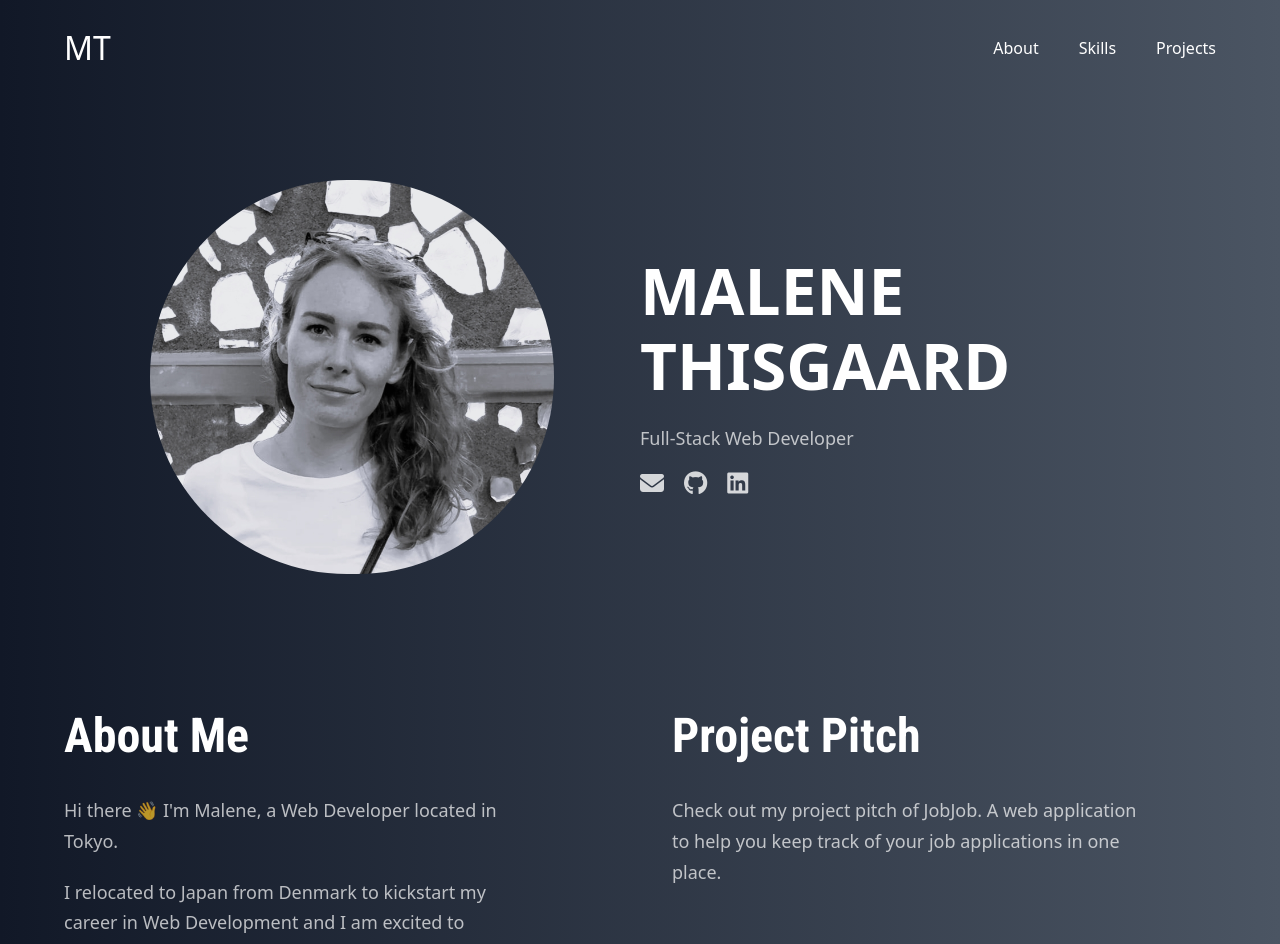
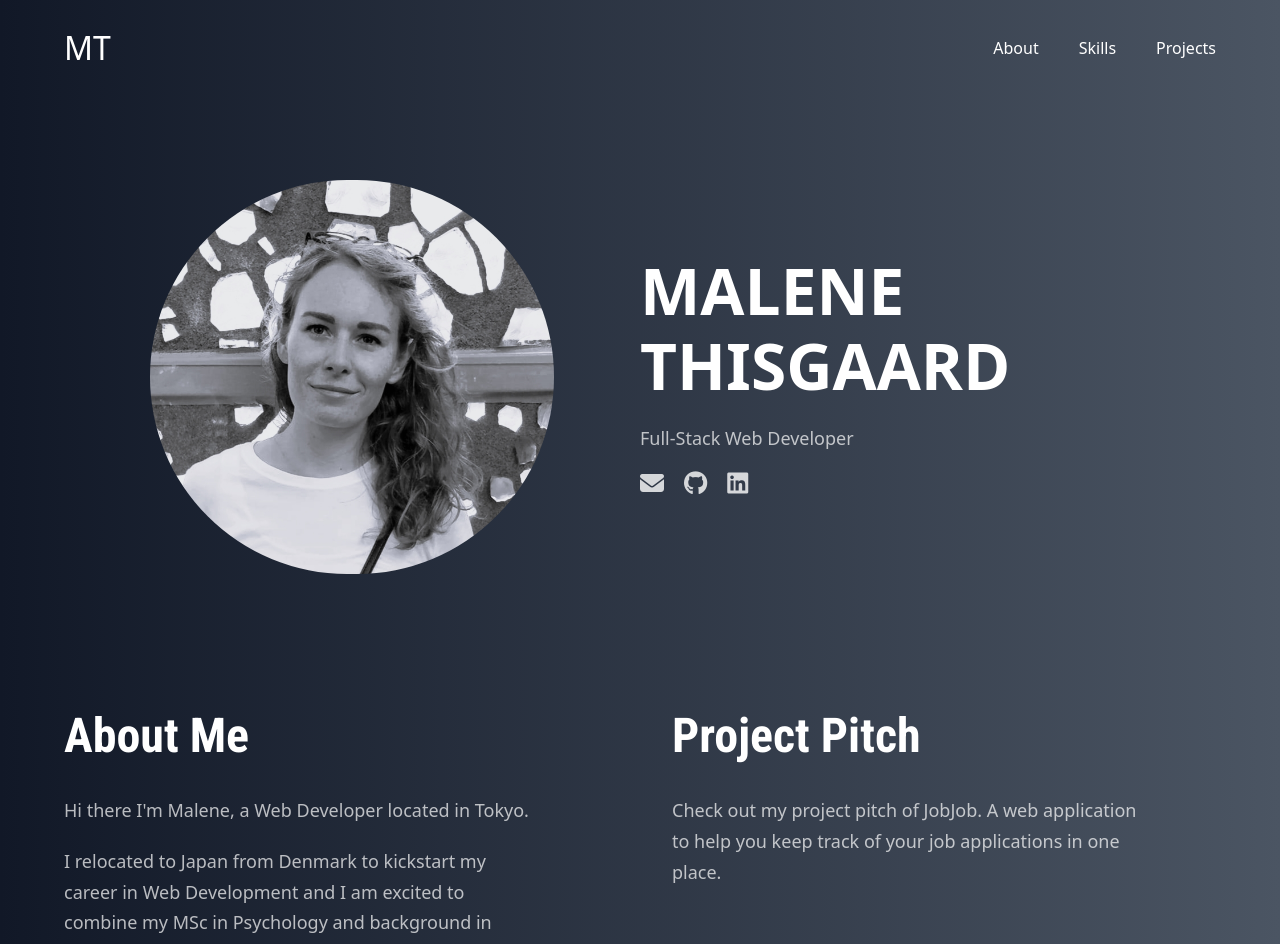
Before and after one commit to mthisgaard/malene-portfolio, a React (Vite) app: page / in a window 1280 px wide. Shown: the top 944 px of the page. Built offline with nearby package versions, Linux system fonts and the light colour scheme; grey boxes are pictures that could not be loaded.

Commit message:
Remove emoji from about section

```diff
--- a/src/components/About.jsx
+++ b/src/components/About.jsx
@@ -1,21 +1,44 @@
-import styles, { layout } from '../style';
+import styles, { layout } from "../style";
 
 const About = () => (
-  <section id="about" className={`flex md:gap-16 md:flex-row flex-col ${styles.paddingY} items-start`}>
+  <section
+    id="about"
+    className={`flex md:gap-16 md:flex-row flex-col ${styles.paddingY} items-start`}
+  >
     <div className={layout.sectionInfo}>
       <h2 className={styles.heading2}>About Me</h2>
-      <p className={`${styles.paragraph} max-w-[470px] mt-5`}>Hi there 👋 I'm Malene, a Web Developer located in Tokyo.</p>
-      <p className={`${styles.paragraph} max-w-[470px] mt-5`}> I relocated to Japan from Denmark to kickstart my career in Web Development and I am excited to combine my MSc in Psychology and background in behavioral design, and web editing with my full-stack coding skills, to create enjoyable and seamless user experiences.</p>
-      <p className={`${styles.paragraph} max-w-[470px] mt-5`}>With experience in both front- and backend development, I aspire to be part of every step of the process, building projects from the ground up.</p>
+      <p className={`${styles.paragraph} max-w-[470px] mt-5`}>
+        Hi there I'm Malene, a Web Developer located in Tokyo.
+      </p>
+      <p className={`${styles.paragraph} max-w-[470px] mt-5`}>
+        {" "}
+        I relocated to Japan from Denmark to kickstart my career in Web
+        Development and I am excited to combine my MSc in Psychology and
+        background in behavioral design, and web editing with my full-stack
+        coding skills, to create enjoyable and seamless user experiences.
+      </p>
+      <p className={`${styles.paragraph} max-w-[470px] mt-5`}>
+        With experience in both front- and backend development, I aspire to be
+        part of every step of the process, building projects from the ground up.
+      </p>
     </div>
     <div className={layout.sectionInfo}>
       <div>
         <h2 className={`${styles.heading2} mt-12 md:mt-0`}>Project Pitch</h2>
-        <p className={`${styles.paragraph} max-w-[470px] mt-5 mb-5`}>Check out my project pitch of JobJob. A web application to help you keep track of your job applications in one place.</p>
+        <p className={`${styles.paragraph} max-w-[470px] mt-5 mb-5`}>
+          Check out my project pitch of JobJob. A web application to help you
+          keep track of your job applications in one place.
+        </p>
       </div>
-      <iframe className="align-self-start" src="https://www.youtube.com/embed/yh8iZUNj8B8?start=4380" title="YouTube video player" allow="accelerometer; autoplay; clipboard-write; encrypted-media; gyroscope; picture-in-picture" allowFullScreen></iframe>
+      <iframe
+        className="align-self-start"
+        src="https://www.youtube.com/embed/yh8iZUNj8B8?start=4380"
+        title="YouTube video player"
+        allow="accelerometer; autoplay; clipboard-write; encrypted-media; gyroscope; picture-in-picture"
+        allowFullScreen
+      ></iframe>
     </div>
   </section>
-)
+);
 
-export default About
+export default About;
```
